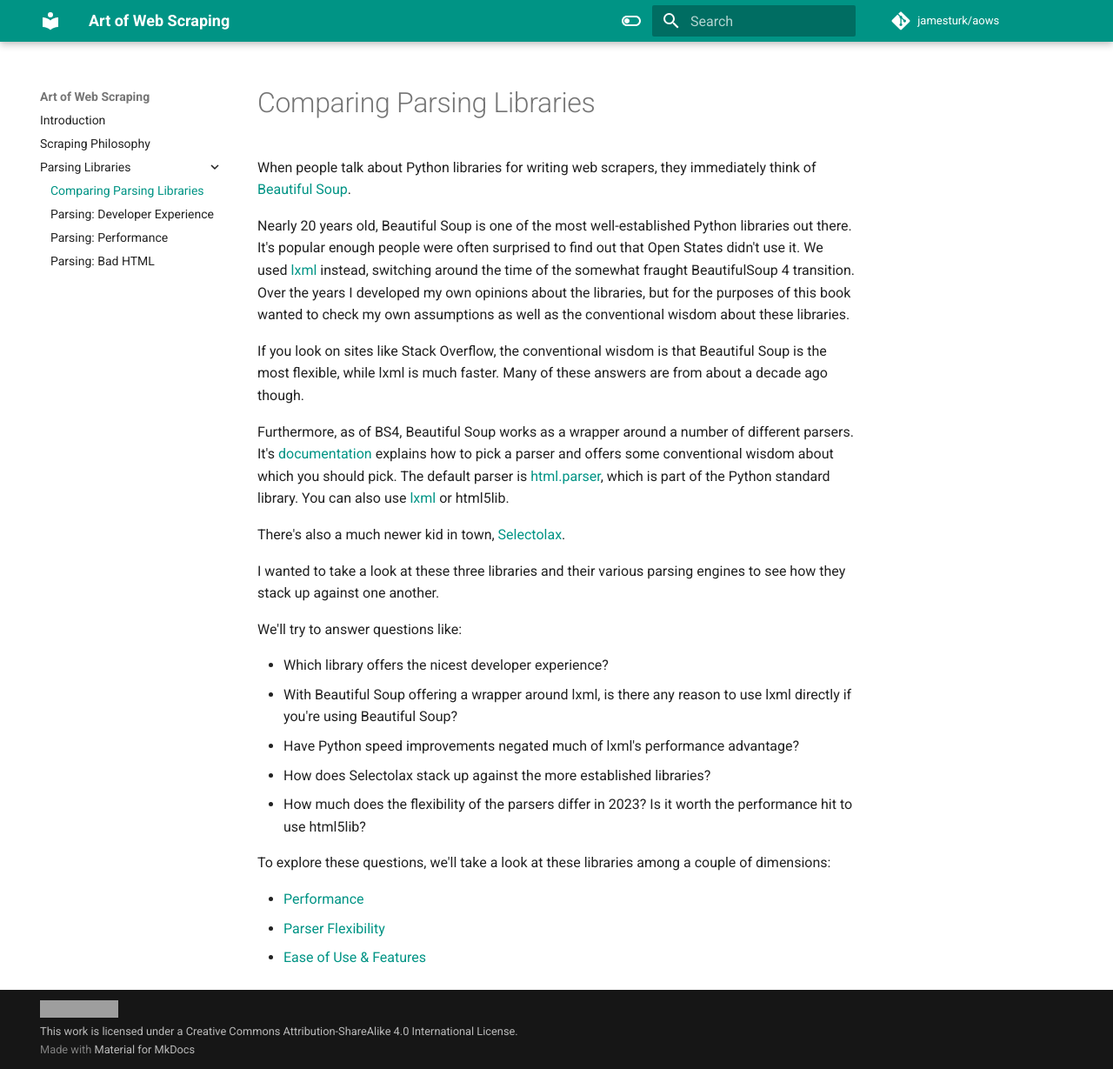
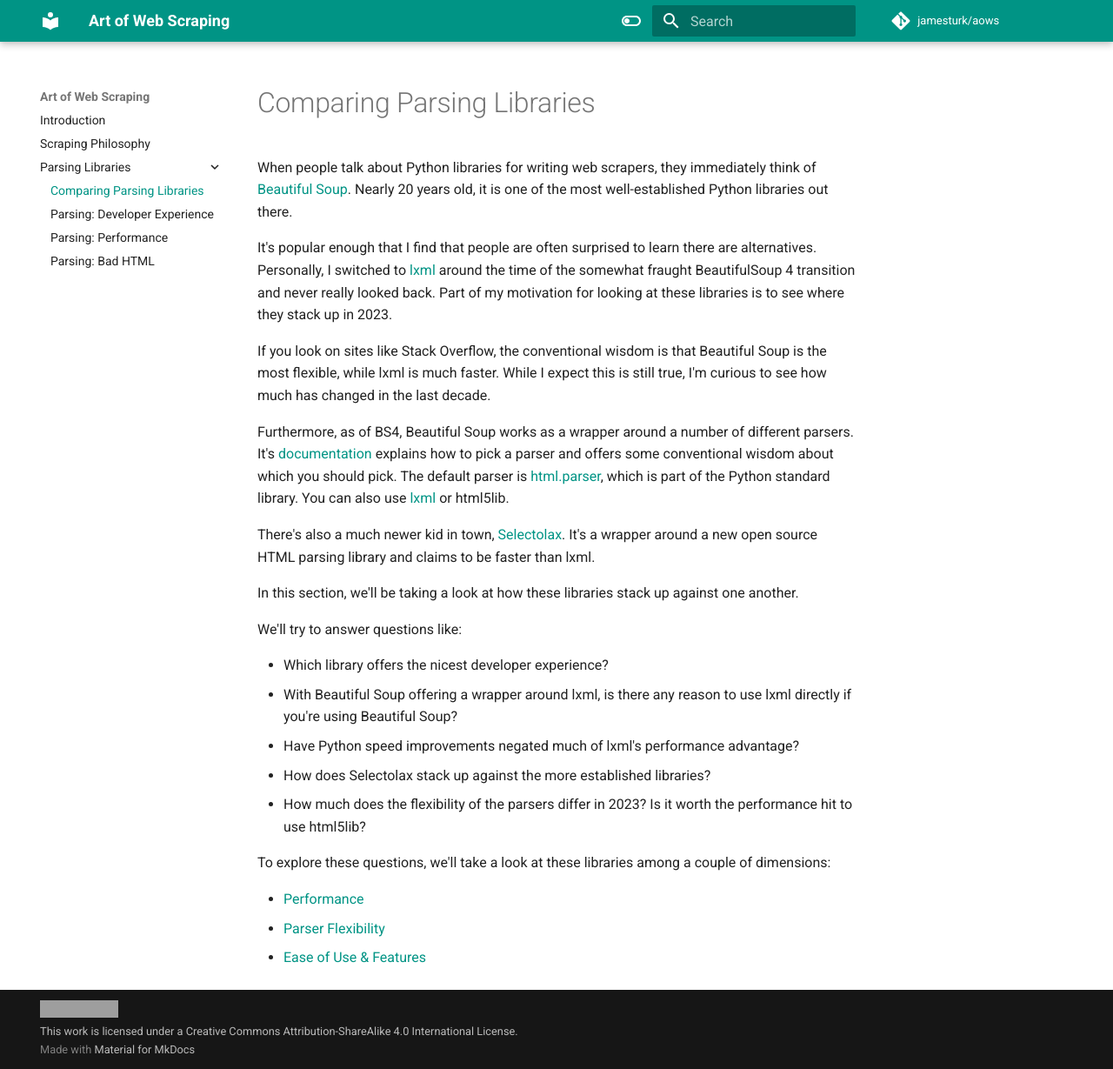
Before and after one commit to jamesturk/aows, an MkDocs documentation site: the page built from docs/parsing/index.md, in a window 1280 px wide and 1229 px high. Shown: the whole window at 87% size. Built offline with MkDocs 1.6.1 and Material for MkDocs 9.7.7, drawn with Linux system fonts in a browser that asks for light colours; comment, search, counter and statistics services are not loaded; grey boxes are pictures that could not be loaded.

```diff
--- a/docs/parsing/intro.md
+++ b/docs/parsing/index.md
@@ -1,17 +1,17 @@
 # Comparing Parsing Libraries
 
-When people talk about Python libraries for writing
-web scrapers, they immediately think of [Beautiful Soup](https://www.crummy.com/software/BeautifulSoup/).
+When people talk about Python libraries for writing web scrapers, they immediately think of [Beautiful Soup](https://www.crummy.com/software/BeautifulSoup/).  Nearly 20 years old, it is one of the most well-established Python libraries out there.
 
-Nearly 20 years old, Beautiful Soup is one of the most well-established Python libraries out there. It's popular enough people were often surprised to find out that Open States didn't use it. We used [lxml](http://lxml.de/) instead, switching around the time of the somewhat fraught BeautifulSoup 4 transition. Over the years I developed my own opinions about the libraries, but for the purposes of this book wanted to check my own assumptions as well as the conventional wisdom about these libraries.
+It's popular enough that I find that people are often surprised to learn there are alternatives.  Personally, I switched to [lxml](http://lxml.de/) around the time of the somewhat fraught BeautifulSoup 4 transition and never really looked back. Part of my motivation for looking at these libraries is to see where they stack up in 2023.
 
-If you look on sites like Stack Overflow, the conventional wisdom is that Beautiful Soup is the most flexible, while lxml is much faster. Many of these answers are from about a decade ago though.
+If you look on sites like Stack Overflow, the conventional wisdom is that Beautiful Soup is the most flexible, while lxml is much faster.
+While I expect this is still true, I'm curious to see how much has changed in the last decade.
 
 Furthermore, as of BS4, Beautiful Soup works as a wrapper around a number of different parsers. It's [documentation](https://www.crummy.com/software/BeautifulSoup/bs4/doc/#installing-a-parser) explains how to pick a parser and offers some conventional wisdom about which you should pick. The default parser is [html.parser](https://docs.python.org/3/library/html.parser.html), which is part of the Python standard library. You can also use [lxml](http://lxml.de/) or html5lib.
 
-There's also a much newer kid in town, [Selectolax](https://github.com/rushter/selectolax).
+There's also a much newer kid in town, [Selectolax](https://github.com/rushter/selectolax). It's a wrapper around a new open source HTML parsing library and claims to be faster than lxml.
 
-I wanted to take a look at these three libraries and their various parsing engines to see how they stack up against one another.
+In this section, we'll be taking a look at how these libraries stack up against one another.
 
 We'll try to answer questions like:
 
--- a/mkdocs.yml
+++ b/mkdocs.yml
@@ -38,7 +38,7 @@ nav:
   #   - requests/libraries.md
   #   - requests/caching.md
   - Parsing Libraries:
-    - parsing/intro.md
+    - parsing/index.md
     - parsing/features.md
     - parsing/performance.md
     - parsing/bad_html.md
```
Also changed, not shown: docs/introduction.md (+1 -1 lines), docs/parsing/performance.md (+21 -15 lines), docs/img/rps_vs_time.png, 1 other file.
